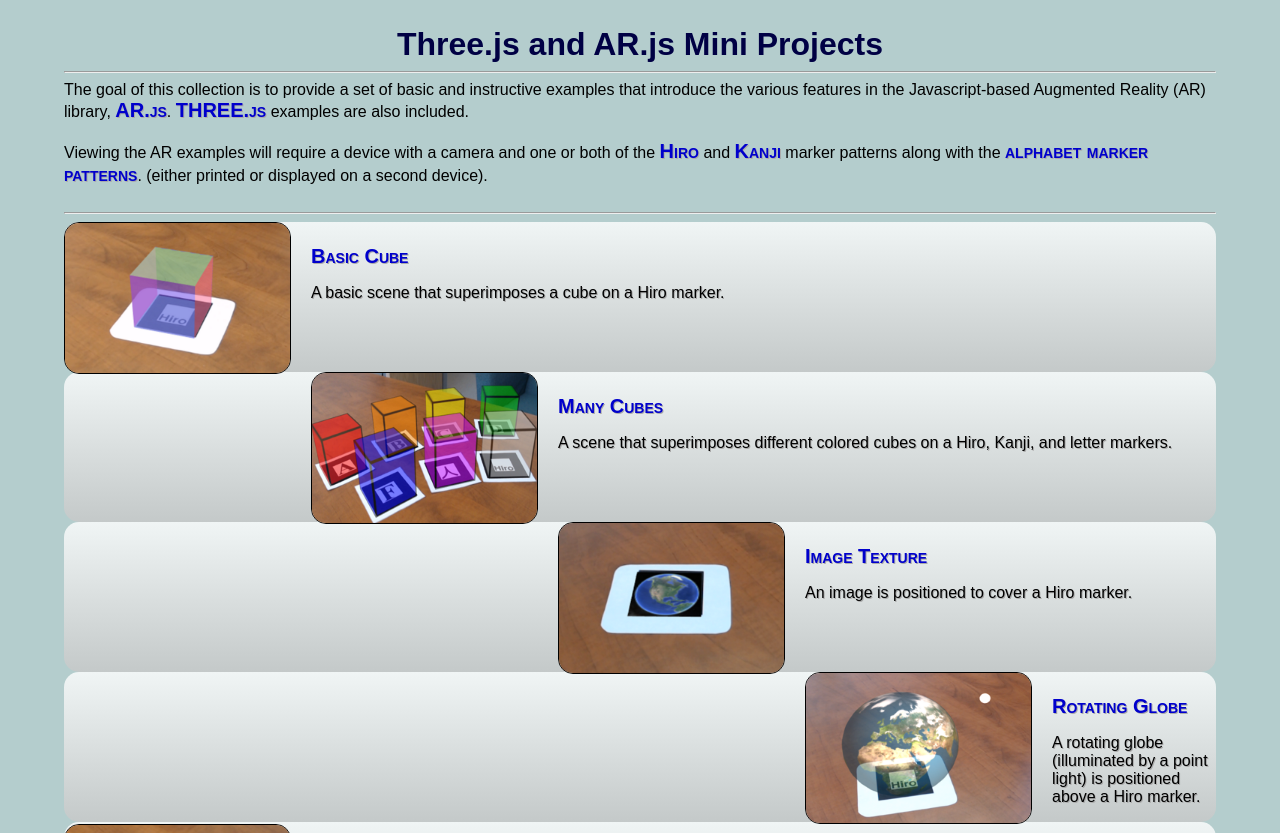
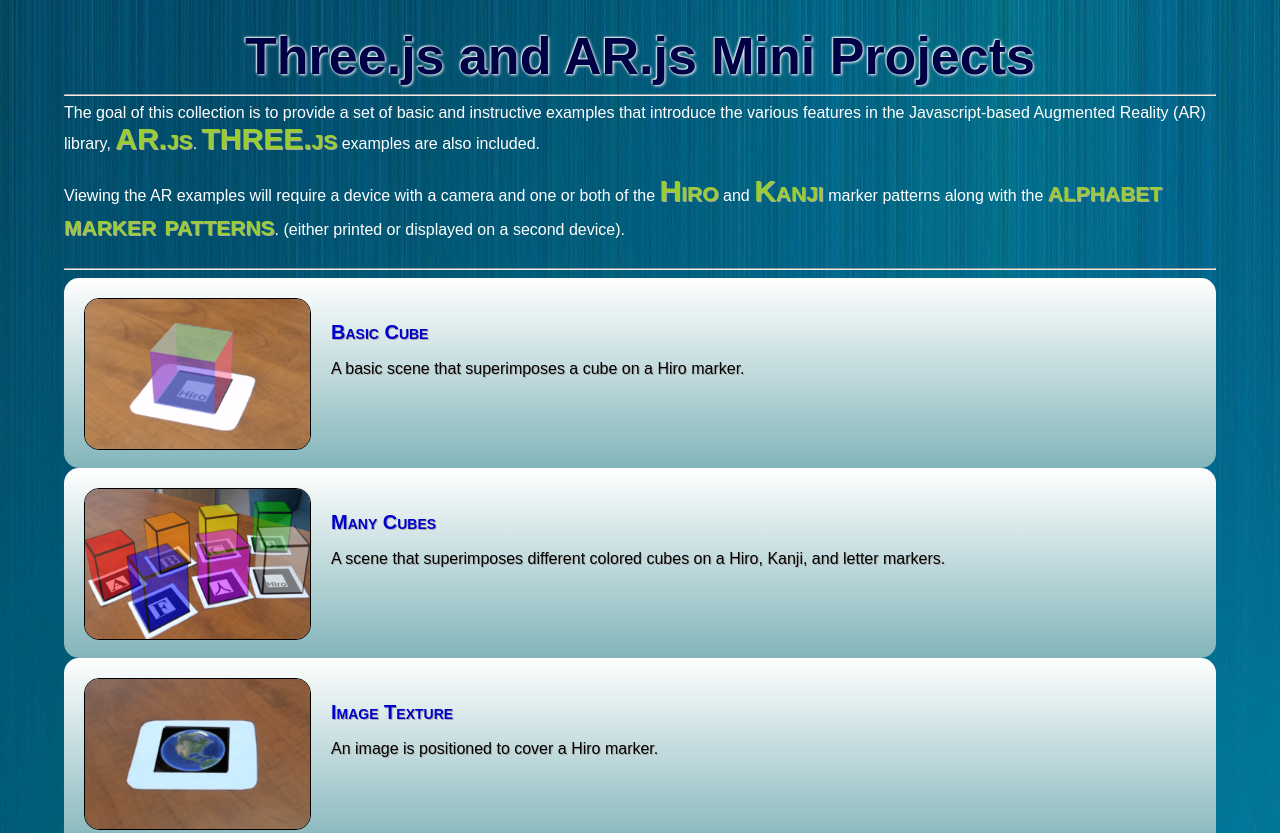
Before and after one commit to shrishty7/Augmented-Reality-Projects, a plain HTML site: page index.html in a window 1280 px wide. Shown: the top 833 px of the page. Drawn offline with Linux system fonts and the light colour scheme.

Commit message:
Made changes in css

```diff
--- a/css/index.css
+++ b/css/index.css
@@ -1,6 +1,6 @@
 body {
-    background-color: #B4CDCD;
-    /* background-image: url("../images/pixels2.jpg"); */
+    background-color: white;
+    background-image: url("../images/pixels3.jpg");
     background-repeat: repeat;
     /* repeat, no-repeat */
     background-attachment: fixed;
@@ -29,16 +29,18 @@ body {
 
 .fancy {
     min-height: 150px;
+    padding: 20px;
     /* next two lines for elder IE compatibility */
     height: auto !important;
     height: 150px;
     /* Background color and gradients */
-    background: #eeeeee;
-    background: -moz-linear-gradient(top, #ffffff, #cccccc);
-    background: -webkit-gradient(linear, 0% 0%, 0% 100%, from(#ffffff), to(#cccccc));
+    /* background: #eeeeee; */
+    /* background: -webkit-gradient(linear, 0% 0%, 0% 100%, from(#ffffff), to(#cccccc)); */
     /* really nifty translucence */
-    background: -moz-linear-gradient(top, rgba(255, 255, 255, 0.8), rgba(200, 200, 200, 0.8));
-    background: -webkit-gradient(linear, 0% 0%, 0% 100%, from( rgba(255, 255, 255, 0.8)), to( rgba(200, 200, 200, 0.8)));
+    /* background: -moz-linear-gradient(top, rgba(255, 255, 255, 0.8), rgba(200, 200, 200, 0.8)); */
+    /* background: -webkit-gradient(linear, 0% 0%, 0% 100%, from( rgba(255, 255, 255, 0.8)), to( rgba(200, 200, 200, 0.8))); */
+    background: rgb(130, 181, 186);
+    background: linear-gradient(0deg, rgba(130, 181, 186, 1) 0%, rgba(255, 255, 255, 1) 100%);
     /* Rounded corners */
     -moz-border-radius: 15px 15px 15px 15px;
     -webkit-border-radius: 15px 15px 15px 15px;
@@ -64,7 +66,8 @@ a {
 }
 
 .toc {
-    font-size: 20px;
+    font-size: 30px;
+    color: yellowgreen;
 }
 
 a:hover {
@@ -119,10 +122,10 @@ a:hover .superImage {
 }
 
 .bigTitle {
-    font-size: 32px;
+    font-size: 52px;
     font-weight: bold;
     font-variantx: small-caps;
     color: #004;
     text-align: center;
-    /* text-shadow: -1px -1px 2px #fff, 1px 1px 3px #000; */
+    text-shadow: -1px -1px 2px #fff, 1px 1px 3px #fff;
 }
--- a/index.html
+++ b/index.html
@@ -10,11 +10,13 @@
 <body>
 
     <div class="bigTitle">Three.js and AR.js Mini Projects</div>
-    <hr> The goal of this collection is to provide a set of basic and instructive examples that introduce the various features in the Javascript-based Augmented Reality (AR) library,
-    <a class="toc">AR.js</a>. <a class="toc" href="https://threejs.org/">THREE.js</a> examples are also included.
-    <br/><br/> Viewing the AR examples will require a device with a camera and one or both of the <a class="toc" href="markers/hiro.png">Hiro</a> and <a class="toc" href="markers/kanji.png">Kanji</a> marker patterns along with the <a class="toc">alphabet marker patterns</a>.
-    (either printed or displayed on a second device).
-    <br/><br/>
+    <hr>
+    <font color="white">The goal of this collection is to provide a set of basic and instructive examples that introduce the various features in the Javascript-based Augmented Reality (AR) library,
+        <a class="toc">AR.js</a>. <a class="toc" href="https://threejs.org/">THREE.js</a> examples are also included.
+        <br/><br/> Viewing the AR examples will require a device with a camera and one or both of the <a class="toc" href="markers/hiro.png">Hiro</a> and <a class="toc" href="markers/kanji.png">Kanji</a> marker patterns along with the <a class="toc">alphabet marker patterns</a>.
+        (either printed or displayed on a second device).
+        <br/><br/>
+    </font>
 
     <hr/>
 
```
Also changed, not shown: images/pixels3.jpg (added).
